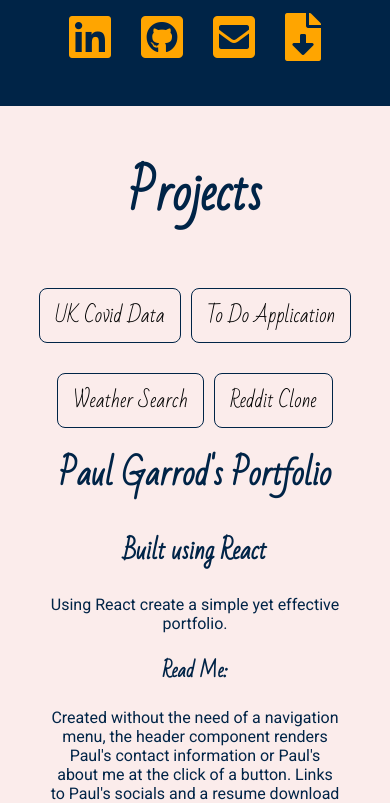
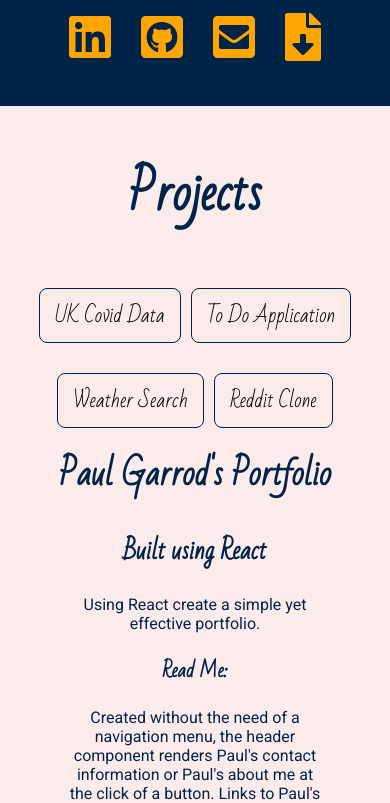
Before and after one commit to PaulGarrod/paulGarrodDevPortfolio, a React (Create React App) app: page / in a window 390 px wide. Shown: the part 795-1598 px from the top of the page. Built offline with nearby package versions, Linux system fonts and the light colour scheme.

Commit message:
update display project padding

```diff
--- a/src/App.js
+++ b/src/App.js
@@ -7,9 +7,9 @@ export const App = () => {
 
   return (
     <div className="App">
-      <Header />
-      <ProjectDisplay />
-      <Footer />
+        <Header />
+        <ProjectDisplay />
+        <Footer />
     </div>
   );
 }
--- a/src/Header.css
+++ b/src/Header.css
@@ -6,7 +6,6 @@
     color: #fbeceb;
     padding: 30px 50px;
     font-family: 'Bad Script', cursive;
-
 }
 
 .header h1 {
--- a/src/ProjectDisplay.css
+++ b/src/ProjectDisplay.css
@@ -1,5 +1,11 @@
 .project-display {
     background-color: #fbeceb;
     color: #002447;
-    padding: 40px 0;
+    padding: 40px 15%;
 }
+
+@media (max-width: 1200px){
+    .project-display {
+        padding: 40px 5%;
+    }
+}
```
Also changed, not shown: src/index.css (line endings or trailing spaces).
